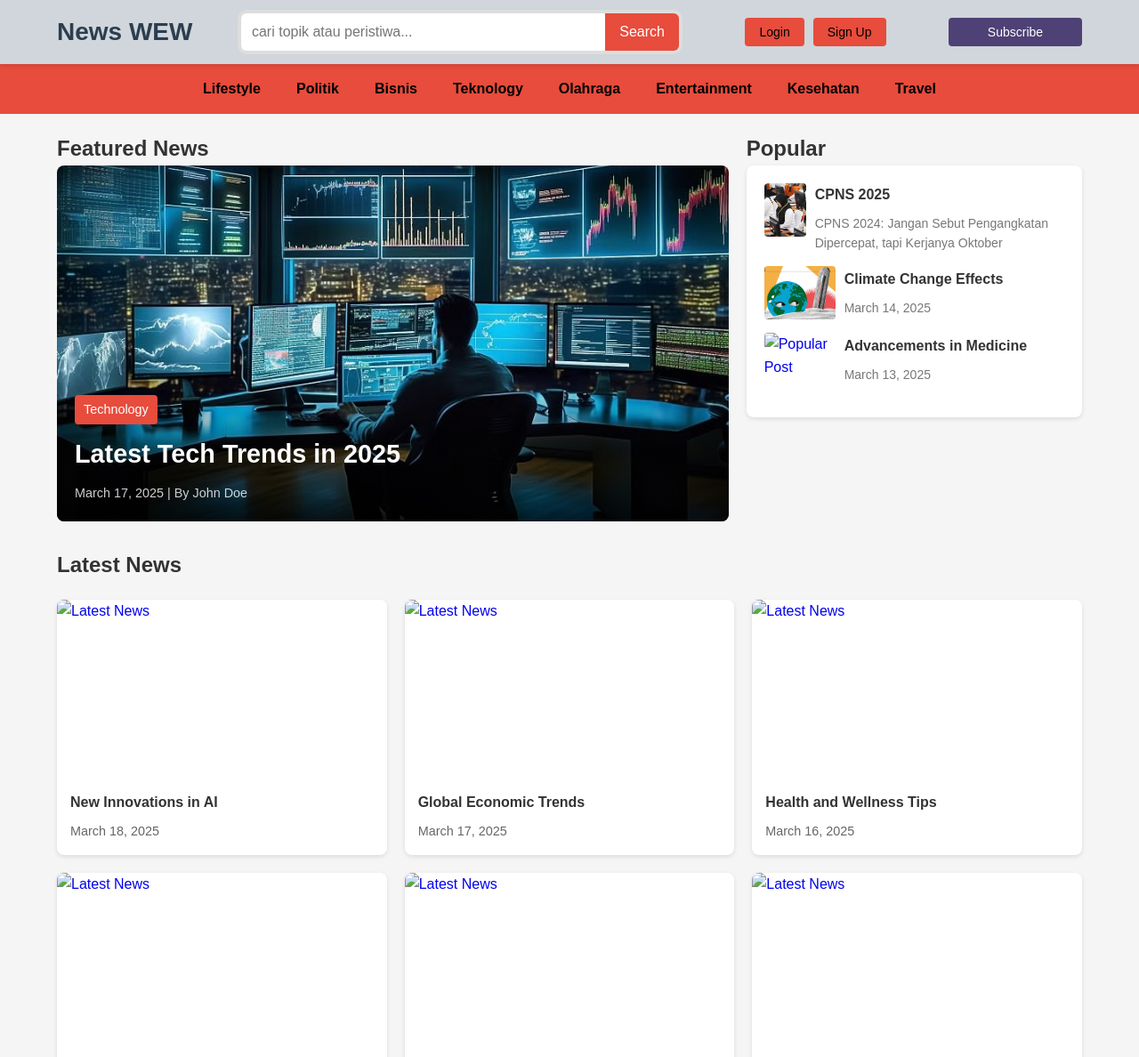
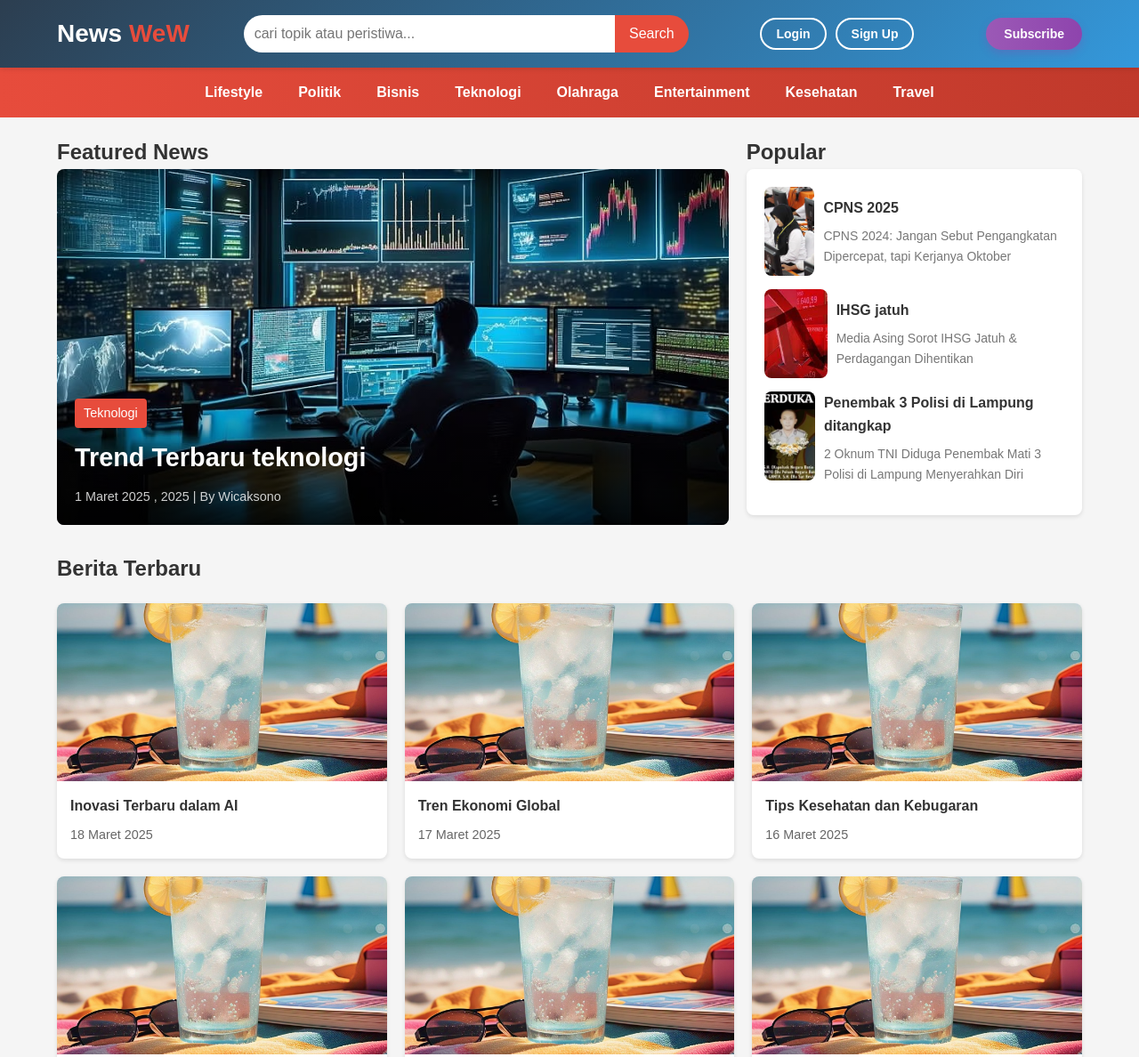
Before and after one commit to farhanwew/Web-programming, a plain HTML site: page news portal/berita/index.html in a window 1280 px wide. Shown: the top 1188 px of the page at 89% size. Drawn offline with Linux system fonts and the light colour scheme.

Commit message:
add features

```diff
--- a/news portal/berita/index.html
+++ b/news portal/berita/index.html
@@ -10,7 +10,7 @@
     <header>
         <div class="header-top">
             <div class="container">
-                <div class="logo">News WEW</div>
+                <div class="logo"> News <span>WeW</span></div>
                 <div class="search-bar">
                     <input type="text" placeholder="cari topik atau peristiwa...">
                     <button>Search</button>
@@ -31,7 +31,7 @@
             <li><a href="#">Lifestyle</a></li>
             <li><a href="#">Politik</a></li>
             <li><a href="#">Bisnis</a></li>
-            <li><a href="#">Teknology</a></li>
+            <li><a href="#">Teknologi</a></li>
             <li><a href="#">Olahraga</a></li>
             <li><a href="#">Entertainment</a></li>
             <li><a href="#">Kesehatan</a></li>
@@ -48,9 +48,9 @@
             <img src="assets/Technology_Trends.jpg" alt="Featured News">
 
             <div class="featured-content">
-                <span class="category">Technology</span>
-                <h2>Latest Tech Trends in 2025</h2>
-                <div class="meta">March 17, 2025 | By John Doe</div>
+                <span class="category">Teknologi</span>
+                <h2>Trend Terbaru teknologi</h2>
+                <div class="meta">1 Maret 2025 , 2025 | By Wicaksono</div>
             </div>
             </a>
             </div>
@@ -74,20 +74,20 @@
                         </a>
                         <a href="#" class="post">
                             <div class="post-image">
-                                <img src="assets\climate chaange.jpg" alt="Popular Post">
+                                <img src="assets/IHSG.jpg" alt="Popular Post">
                             </div>
                             <div class="post-info">
-                                <h4>Climate Change Effects</h4>
-                                <div class="meta">March 14, 2025</div>
+                                <h4>IHSG jatuh</h4>
+                                <div class="meta">Media Asing Sorot IHSG Jatuh & Perdagangan Dihentikan</div>
                             </div>
                         </a>
                         <a href="#" class="post">
                             <div class="post-image">
-                                <img src="post3.jpg" alt="Popular Post">
+                                <img src="assets/polisis.jpg" alt="Popular Post">
                             </div>
                             <div class="post-info">
-                                <h4>Advancements in Medicine</h4>
-                                <div class="meta">March 13, 2025</div>
+                                <h4>Penembak 3 Polisi di Lampung ditangkap</h4>
+                                <div class="meta">2 Oknum TNI Diduga Penembak Mati 3 Polisi di Lampung Menyerahkan Diri</div>
                             </div>
                         </a>
                     </div>
@@ -100,48 +100,48 @@
 
         <div class="container">
             <section class="content">
-            <h2 class="section-title">Latest News</h2>
+            <h2 class="section-title">Berita Terbaru</h2>
             <div class="latest-news">
             <a href="#" class="post">
             <div class="post-image">
-                <img src="assets/.jpg" alt="Latest News">
+            <img src="assets/minuman.jpg" alt="Berita Terbaru">
             </div>
             <div class="post-info">
-                <h4>New Innovations in AI</h4>
-                <div class="meta">March 18, 2025</div>
+            <h4>Inovasi Terbaru dalam AI</h4>
+            <div class="meta">18 Maret 2025</div>
             </div>
             </a>
             <a href="#" class="post">
             <div class="post-image">
-                <img src="assets/.jpg" alt="Latest News">
+            <img src="assets/minuman.jpg" alt="Berita Terbaru">
             </div>
             <div class="post-info">
-                <h4>Global Economic Trends</h4>
-                <div class="meta">March 17, 2025</div>
+            <h4>Tren Ekonomi Global</h4>
+            <div class="meta">17 Maret 2025</div>
             </div>
             </a>
             <a href="#" class="post">
             <div class="post-image">
-                <img src="assets/.jpg" alt="Latest News">
+            <img src="assets/minuman.jpg" alt="Berita Terbaru">
             </div>
             <div class="post-info">
-                <h4>Health and Wellness Tips</h4>
-                <div class="meta">March 16, 2025</div>
+            <h4>Tips Kesehatan dan Kebugaran</h4>
+            <div class="meta">16 Maret 2025</div>
             </div>
             </a>
 
             <a href="#" class="post">
-                <div class="post-image">
-                <img src="assets/.jpg" alt="Latest News">
-                </div>
-                <div class="post-info">
+            <div class="post-image">
+            <img src="assets/minuman.jpg" alt="Berita Terbaru">
+            </div>
+            <div class="post-info">
                 <h4>Health and Wellness Tips</h4>
                 <div class="meta">March 16, 2025</div>
                 </div>
                 </a>
                 <a href="#" class="post">
                 <div class="post-image">
-                    <img src="assets/.jpg" alt="Latest News">
+                    <img src="assets/minuman.jpg" alt="Latest News">
                 </div>
                 <div class="post-info">
                     <h4>Health and Wellness Tips</h4>
@@ -151,7 +151,7 @@
 
                 <a href="#" class="post">
                     <div class="post-image">
-                    <img src="assets/.jpg" alt="Latest News">
+                    <img src="assets/minuman.jpg" alt="Latest News">
                     </div>
                     <div class="post-info">
                     <h4>Health and Wellness Tips</h4>
@@ -167,13 +167,19 @@
             <div class="ad-box" style="width: 100%; height: 200px; overflow: hidden;">
             <marquee behavior="scroll" direction="left">
             <img src="assets\image.png" alt="Ad 1" style="height: 180px; margin: 10px;">
-            <img src="assets\image.png" alt="Ad 2" style="height: 180px; margin: 10px;">
             <img src="assets\image.png" alt="Ad 3" style="height: 180px; margin: 10px;">
+            <img src="assets\image.png" alt="Ad 1" style="height: 180px; margin: 10px;">
+            <img src="assets\image.png" alt="Ad 1" style="height: 180px; margin: 10px;">
+            <img src="assets\image.png" alt="Ad 1" style="height: 180px; margin: 10px;">
+            <img src="assets\image.png" alt="Ad 1" style="height: 180px; margin: 10px;">
+            <img src="assets\image.png" alt="Ad 1" style="height: 180px; margin: 10px;">
             </marquee>
             </div>
             </section>
         </div>
     </main>
+
+
 
     <footer>
         <div class="container">
--- a/news portal/berita/styles.css
+++ b/news portal/berita/styles.css
@@ -28,7 +28,7 @@ header {
 }
 
 .header-top {
-    background-color: #d0d6db;
+    background: linear-gradient(135deg, #2c3e50, #3498db);
     color: #fff;
     padding: 10px 0;
 }
@@ -44,7 +44,7 @@ header {
 .logo {
     font-size: 28px;
     font-weight: bold;
-    color: #2c3e50;
+    color: #ffffff;
 }
 
 .logo span {
@@ -57,8 +57,8 @@ header {
     align-items: center;
     max-width: 500px;
     width: 100%;
-    border: 4px solid #ddd;
-    border-radius: 10px; /* Bikin lebih membulat */
+    /* border: 1px solid #ddd; */
+    border-radius: 50px; /* Bikin lebih membulat */
     overflow: hidden; /* Menghindari border yang tidak sejajar */
 }
 
@@ -91,61 +91,83 @@ header {
 
 /* Style untuk tombol Login dan Sign Up */
 .login-btn, .signup-btn {
-    background-color: #e74c3c; /* Warna latar belakang */
-    color: rgb(0, 0, 0); /* Warna teks */
-    border: none;
+    background-color: transparent;
+    color: #fff;
+    border: 2px solid #fff;
     padding: 8px 16px;
-    border-radius: 4px;
+    border-radius: 50px;
     cursor: pointer;
     font-size: 14px;
+    font-weight: bold;
+    transition: all 0.3s ease;
 }
 
+.login-btn:hover, .signup-btn:hover {
+    background-color: #fff;
+    color: #3498db;
+    transform: translateY(-2px);
+}
 
-.subscribe-btn{
-    background-color: #4e4175; /* Warna latar belakang */
-    color: rgb(255, 255, 255); /* Warna teks */
+.subscribe-btn {
+    background: linear-gradient(to right, #9b59b6, #8e44ad);
+    color: #fff;
     border: none;
-    padding: 8px 16px;
-    border-radius: 4px;
+    padding: 10px 20px;
+    border-radius: 50px;
     cursor: pointer;
     font-size: 14px;
-    max-width: 150px;
-    width: 100%;
-}
-
-/* Hover efek */
-.login-btn:hover, .signup-btn:hover, .subscribe-btn:hover {
-    background-color: #ffffff; /* Merah */
+    font-weight: bold;
+    box-shadow: 0 4px 10px rgba(142, 68, 173, 0.3);
+    transition: all 0.3s ease;
 }
 
 .subscribe-btn:hover {
-    background-color: #000000; /* Merah */
+    background: linear-gradient(to right, #8e44ad, #9b59b6);
+    transform: translateY(-2px);
+    box-shadow: 0 6px 12px rgba(142, 68, 173, 0.4);
 }
-
 
 
 /* Navigation */
 nav {
-    background-color: #e74c3c;
+    background: linear-gradient(to right, #e74c3c, #c0392b);
 }
 
 .nav-menu {
     display: flex;
     list-style: none;
     justify-content: center;
+    flex-wrap: wrap;
 }
 
 .nav-menu li a {
     display: block;
     padding: 15px 20px;
-    color: #000000;
+    color: #fff;
     font-weight: bold;
-    transition: background-color 0.3s;
-    text-decoration: none; /* Menghilangkan garis bawah */
+    transition: all 0.3s ease;
+    text-decoration: none;
+    position: relative;
+}
+
+.nav-menu li a:after {
+    content: '';
+    position: absolute;
+    width: 0;
+    height: 3px;
+    background: #fff;
+    bottom: 8px;
+    left: 50%;
+    transform: translateX(-50%);
+    transition: width 0.3s ease;
 }
 
 .nav-menu li a:hover {
-    background-color: #ffffff;
+    background-color: rgba(255,255,255,0.1);
+}
+
+.nav-menu li a:hover:after {
+    width: 60%;
 }
 
 /* Main Content */
@@ -243,9 +265,9 @@ nav {
 }
 
 .popular-posts .post-image {
-    width: 80px;
-    height: 60px;
-    border-radius: 4px;
+    width: 100px;
+    height: 100px;
+    border-radius: 8px;
     overflow: hidden;
 }
 
```
Also changed, not shown: news portal/berita/assets/IHSG.jpg (added), news portal/berita/assets/image.png, news portal/berita/assets/minuman.jpg (added), news portal/berita/assets/polisis.jpg (added).
